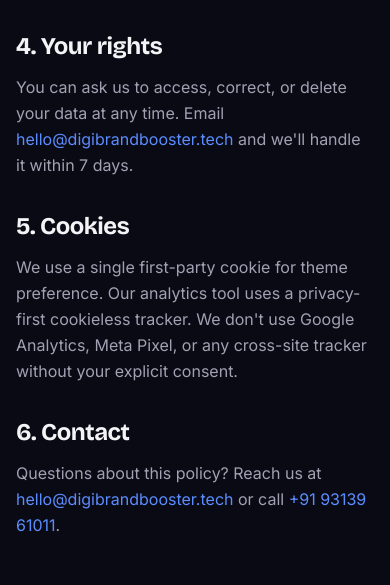
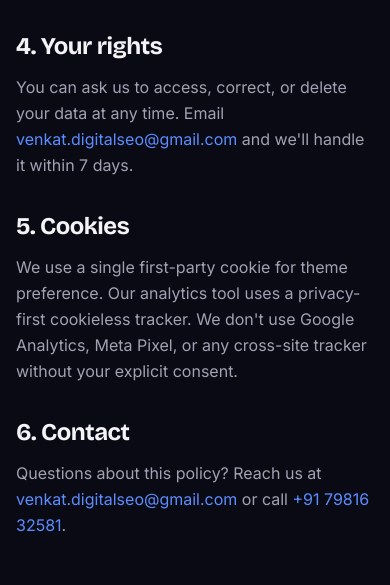
Before and after one commit to DVR79/Digital, a Next.js app in the folder Digi-Brand-Booster-main/: page /privacy in a window 390 px wide. Shown: the part 940-1525 px from the top of the page. Built offline with nearby package versions, Linux system fonts and the light colour scheme.

Commit message:
Update contact details (phone, email, WhatsApp)

```diff
--- a/Digi-Brand-Booster-main/src/app/layout.tsx
+++ b/Digi-Brand-Booster-main/src/app/layout.tsx
@@ -58,8 +58,8 @@ export default function RootLayout({
               name: 'Digi Brand Booster',
               description: 'AI-native performance marketing agency for D2C, e-commerce, SaaS and B2B brands. 90-day ROI guarantee.',
               url: 'https://digibrandbooster.tech',
-              email: 'hello@digibrandbooster.tech',
-              telephone: '+919313961011',
+              email: 'venkat.digitalseo@gmail.com',
+              telephone: '+917981632581',
               address: {
                 '@type': 'PostalAddress',
                 streetAddress: 'M1, Ruchi Complex, Adajan – Hazira Road',
--- a/Digi-Brand-Booster-main/src/lib/data.ts
+++ b/Digi-Brand-Booster-main/src/lib/data.ts
@@ -2,9 +2,9 @@ export const siteConfig = {
   name: 'Digi Brand Booster',
   tagline: 'AI-Native Performance Marketing Agency',
   description: "We help D2C, e-commerce, SaaS and B2B brands grow with AI-native performance marketing. We hit 88% of client growth goals. If we don't deliver in 90 days, you don't pay.",
-  email: 'hello@digibrandbooster.tech',
-  phone: '+91 93139 61011',
-  whatsapp: '919313961011',
+  email: 'venkat.digitalseo@gmail.com',
+  phone: '+91 79816 32581',
+  whatsapp: '917981632581',
   address: 'M1, Ruchi Complex, Next to Jalaram Honda Showroom, Adajan to Hazira Road, Surat 395009, Gujarat, India.',
 }
 
```
